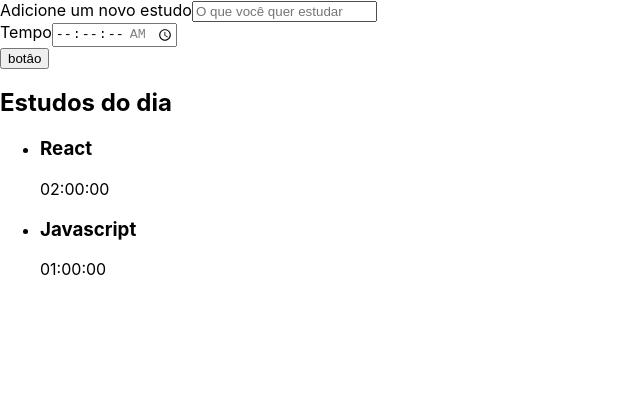
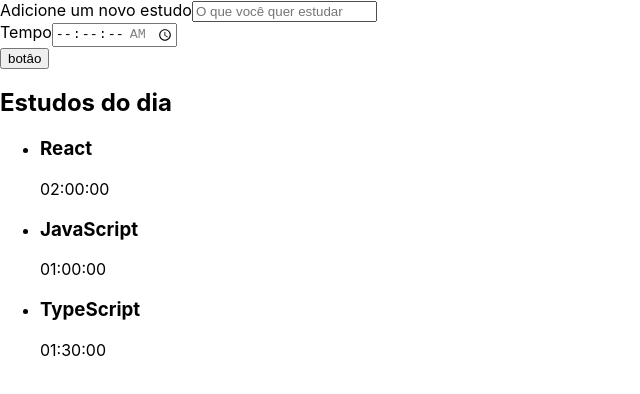
Before and after one commit to ph23013/alura-typeScript, a React (Create React App) app: page / in a window 1280 px wide. Shown: the top 394 px of the page, without its empty margins (0-640 px from the left). Built offline with nearby package versions, Linux system fonts and the light colour scheme; the HTML template or start-up script is replaced by a standard one.

Commit message:
fazendo modificacoes no componente Lista

```diff
--- a/src/componentes/lista/index.tsx
+++ b/src/componentes/lista/index.tsx
@@ -1,18 +1,28 @@
 import React from "react"
 
 function Lista() {
+    const tarefas = [{
+        tarefa: "React",
+        tempo: "02:00:00"
+    },{
+        tarefa: "JavaScript",
+        tempo: "01:00:00"
+    },{
+        tarefa: "TypeScript",
+        tempo: "01:30:00"
+    }
+]
     return (
         <aside>
             <h2> Estudos do dia </h2>
             <ul>
-                <li>
-                    <h3>React</h3>
-                    <span>02:00:00</span>
-                </li>
-                <li>
-                    <h3>Javascript</h3>
-                    <span>01:00:00</span>
-                </li>
+                {tarefas.map((item, index) => (
+                    <li key={index}>
+                        <h3> {item.tarefa} </h3>
+                        <span> {item.tempo}</span>
+                    </li>
+
+                ))}
             </ul>
         </aside>
     )
```
